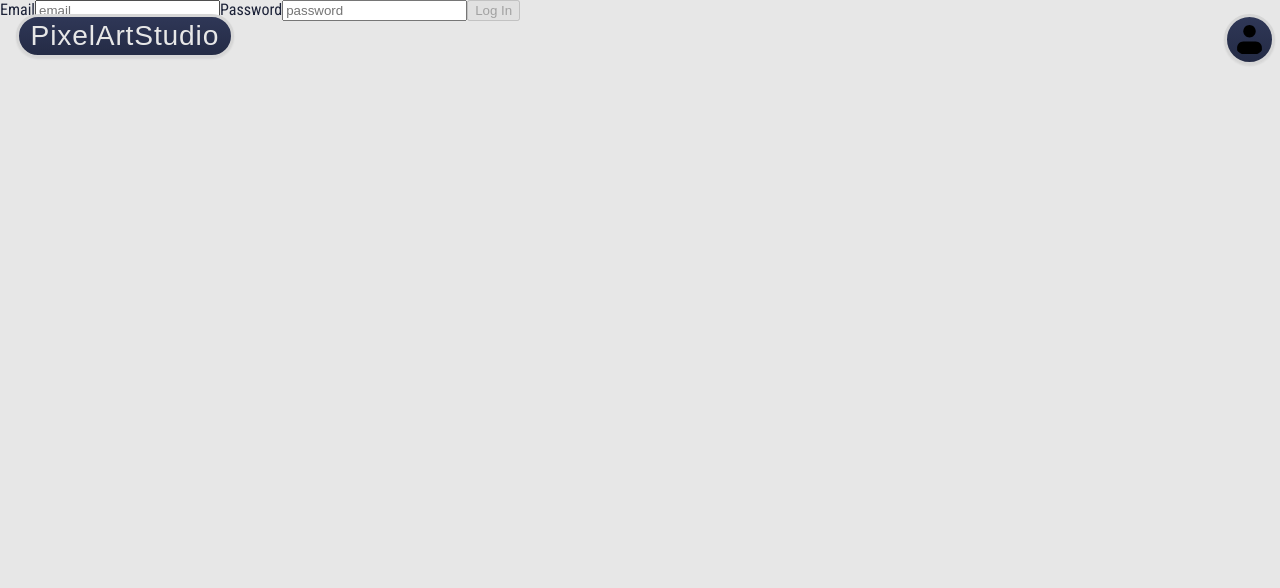
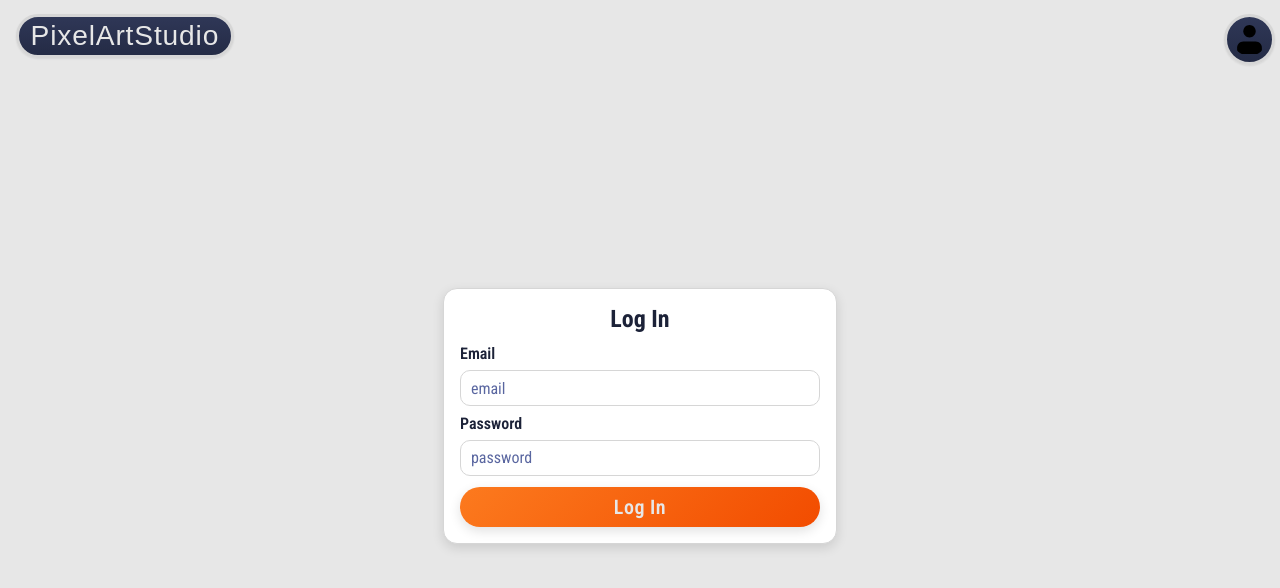
Before and after one commit to EddyMontenegro77/PixelArtStudio, an Angular app in the folder pixel-art-studio/: page /login in a window 1280 px wide. Shown: the top 588 px of the page. Built offline with nearby package versions, Linux system fonts and the light colour scheme; no server answers; a web font is replaced by a local one.

Commit message:
login UI

```diff
--- a/pixel-art-studio/src/app/components/auth/login/login.html
+++ b/pixel-art-studio/src/app/components/auth/login/login.html
@@ -1,27 +1,31 @@
 <div class="login-container">
   <form class="login-form" [formGroup]="loginForm" (ngSubmit)="tryLogIn()">
+    <h2>Log In</h2>
+
     <label for="email-input">Email</label>
     <input
       type="email"
       placeholder="email"
       maxlength="50"
       id="email-input"
+      class="input-field"
       formControlName="email"
     />
     @if (loginForm.controls['email'].touched && loginForm.controls['email'].invalid) {
-      <small>Invalid email</small>
+      <small class="form-message form-error">Invalid email</small>
     }
+
     <label for="passowrd-input">Password</label>
-    <input type="password" placeholder="password" formControlName="password" />
+    <input type="password" placeholder="password" class="input-field" formControlName="password" />
     @if (loginForm.controls['password'].touched && loginForm.controls['password'].invalid) {
-      <small>Password needs to be at least 8 characters</small>
+      <small class="form-message form-error">Password needs to be at least 8 characters</small>
     }
 
     @if (errorMessage()) {
-      <small>{{ errorMessage() }}</small>
+      <small class="form-message form-error">{{ errorMessage() }}</small>
     }
 
-    <button class="submit-btn" type="submit" [disabled]="loginForm.invalid || isSubmitting()">
+    <button class="submit-btn cta-btn" type="submit" [disabled]="loginForm.invalid || isSubmitting()">
       Log In
     </button>
   </form>
--- a/pixel-art-studio/src/app/components/auth/login/login.scss
+++ b/pixel-art-studio/src/app/components/auth/login/login.scss
@@ -0,0 +1,42 @@
+.login-container {
+  min-height: 100dvh;
+  display: grid;
+  place-items: center;
+  padding: 1rem;
+}
+
+.login-form {
+  width: min(92vw, 360px);
+  display: grid;
+  gap: 0.45rem;
+  padding: 1rem;
+  border: 1px solid var(--border);
+  border-radius: 14px;
+  background: var(--panel);
+  box-shadow: var(--shadow-md);
+}
+
+.login-form h2 {
+  margin: 0 0 0.25rem;
+  text-align: center;
+  color: var(--text);
+}
+
+.login-form label {
+  font-weight: 600;
+  color: var(--text);
+}
+
+.submit-btn {
+  margin-top: 0.25rem;
+  max-width: none;
+}
+
+.form-message {
+  margin: 0;
+  font-size: 0.78rem;
+}
+
+.form-error {
+  color: #c62828;
+}
--- a/pixel-art-studio/src/app/components/auth/login/login.ts
+++ b/pixel-art-studio/src/app/components/auth/login/login.ts
@@ -3,6 +3,7 @@ import { AuthService } from '../../../services/auth.service';
 import { FormBuilder, FormGroup, ReactiveFormsModule, Validators } from '@angular/forms';
 import { Router } from '@angular/router';
 import { LoginCredentials } from '../../../types/auth-interfaces/auth';
+import { ProjectService } from '../../../services/project.service';
 
 @Component({
   selector: 'app-login',
@@ -17,6 +18,7 @@ export class Login {
 
   constructor(
     private authService: AuthService,
+    private projectService: ProjectService,
     private formBuilder: FormBuilder,
     private router: Router,
   ) {
@@ -43,6 +45,11 @@ export class Login {
       };
 
       await this.authService.logIn(credentials);
+      try {
+        await this.projectService.migrateLocalDraftToCloudForCurrentUser();
+      } catch (migrationError) {
+        console.error('Local draft migration failed after login:', migrationError);
+      }
       await this.router.navigate(['/profile']);
     } catch (error) {
       this.errorMessage.set(this.getLoginErrorMessage(error));
```
